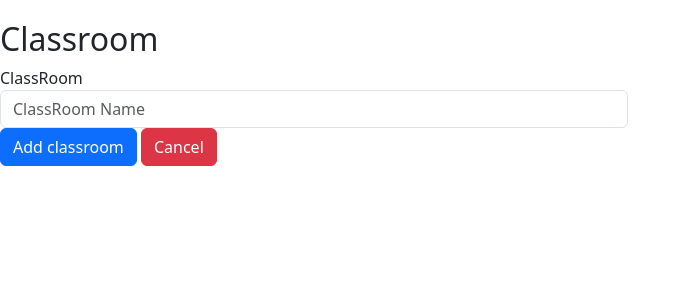
After one commit to depakmagr/DjangoProject, a Django app: page /add-classroom/ in a window 1280 px wide. The commit adds this page. Shown: the top 300 px of the page, without its empty margins (0-691 px from the left). Run offline with Django 4.2, Linux system fonts and the light colour scheme.

Commit message:
New views operations

```diff
--- a/crud/urls.py
+++ b/crud/urls.py
@@ -5,6 +5,8 @@ from .views import *    # relative import.
 urlpatterns = [
     path("create/", create, name="create"),
     path("file-test/", file_test, name="file_test"),
+    path("classroom/", classroom, name="classroom"),
+    path("add-classroom/", add_classroom, name="add_classroom"),
     path("update/<int:id>", update, name="update"),
     path("delete/<int:id>", delete, name="delete"),
     path("", home, name='home'),
--- a/crud/views.py
+++ b/crud/views.py
@@ -62,5 +62,21 @@ def file_test(request):
         FileStorage.objects.create(file=file, name=file.name)
         return redirect('file_test')
 
-    context =  {"infos": FileStorage.objects.all()}
+    context = {"infos": FileStorage.objects.all()}
     return render(request, template_name="crud/file_test.html", context=context)
+
+
+def classroom(request):
+    context = {"title": "ClassRoom","classes": ClassRoom.objects.all()}
+
+    return render(request, template_name="crud/classroom.html", context=context)
+
+
+def add_classroom(request):
+    if request.method == 'POST':
+        name = request.POST.get("classroom1")
+        ClassRoom.objects.create(name=name)
+        return redirect('classroom')
+
+    context = {"title": "AddPerson"}
+    return render(request, template_name="crud/add_classroom.html", context=context)
--- /dev/null
+++ b/templates/crud/add_classroom.html
@@ -0,0 +1,17 @@
+{% extends 'crud/base.html' %}
+
+{% block content %}
+<form method="POST" action="{% url 'add_classroom' %}" >
+  {% csrf_token %}
+    <h2>Classroom</h2>
+  <div class="row">
+    <div class="form-group col-md-6">
+      <label for="inputEmail9">ClassRoom</label>
+      <input type="text" class="form-control" id="inputEmail5" placeholder="ClassRoom Name" name="classroom1" required>
+    </div>
+  </div>
+  <button type="submit" class="btn btn-primary">Add classroom</button>
+    <a href="{% url 'home' %}" class="btn btn-danger">Cancel</a>
+</form>
+
+{% endblock %}
--- a/templates/crud/person.html
+++ b/templates/crud/person.html
@@ -3,8 +3,11 @@
 {% block content %}
 <div>
   <h1>People's Information</h1>
+      <a href="{% url 'classroom' %}" class="btn btn-primary"
+       style="float: right">Classroom</a>
       <a href="{% url 'create' %}" class="btn btn-success"
        style="float: right">Add Person</a>
+
 </div>
 
 <table class="table">
```
Also changed, not shown: crud/models.py (+21 -2 lines), templates/crud/classroom.html (added, +13 -0 lines), crud/migrations/0003_classroom_personprofile.py (added), db.sqlite3.
